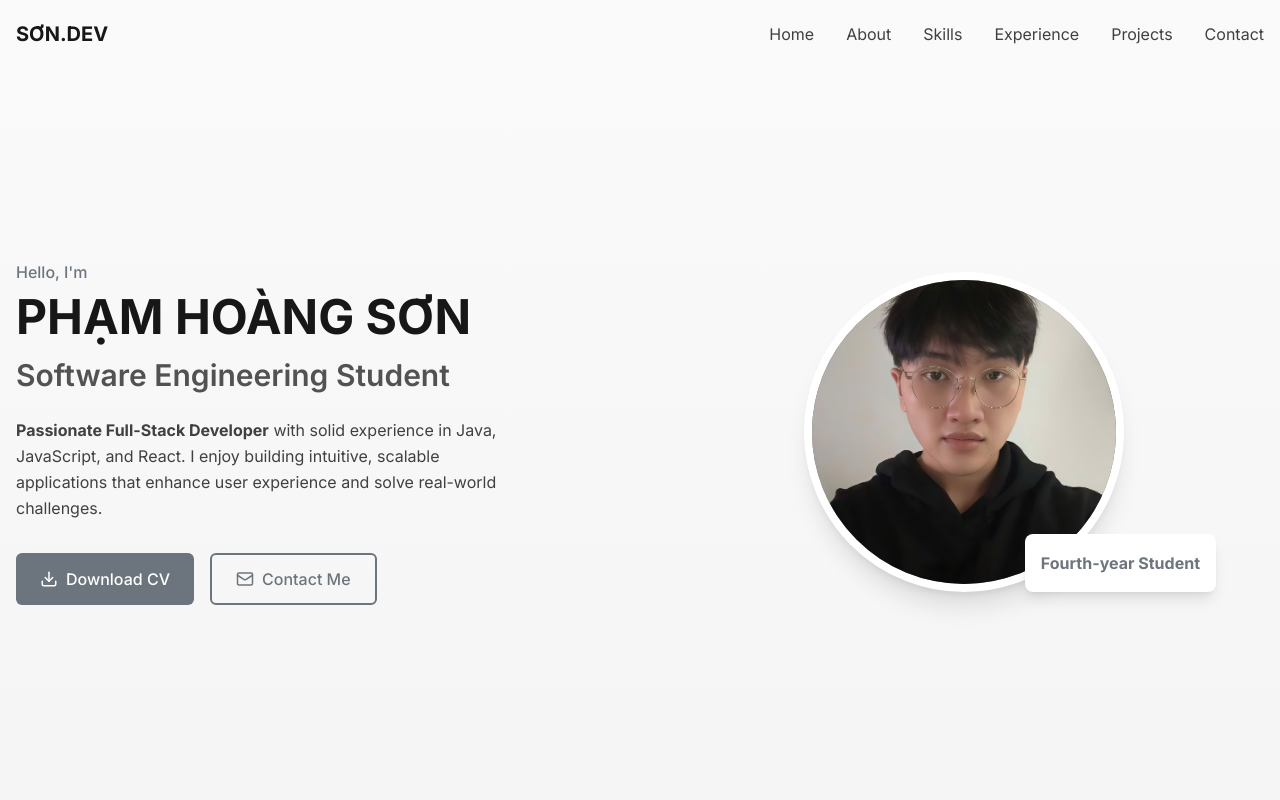
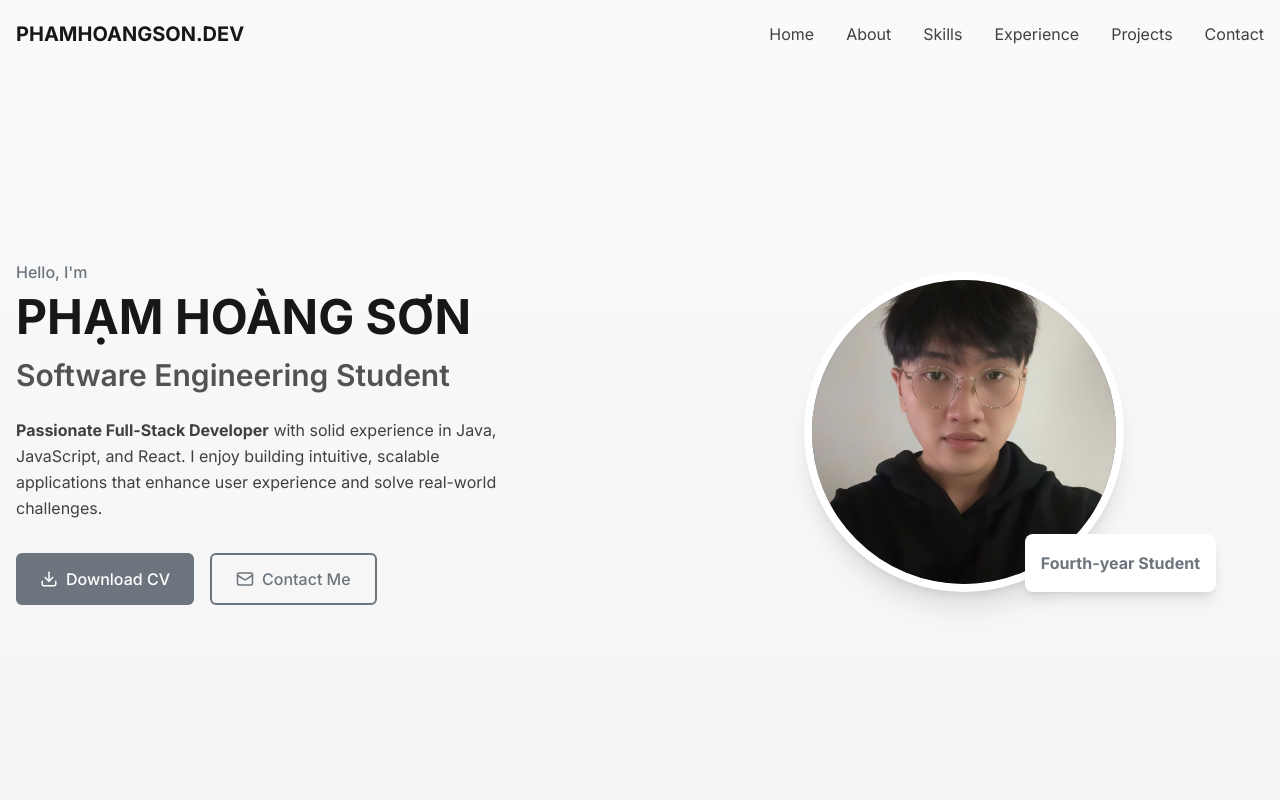
Before and after one commit to hsondz1910/phamhoangson.dev, a React (Vite) app: page / in a window 1280 px wide. Shown: the top 800 px of the page. Built offline with nearby package versions, Linux system fonts and the light colour scheme.

Commit message:
fixed text

```diff
--- a/src/components/Navbar.tsx
+++ b/src/components/Navbar.tsx
@@ -35,7 +35,7 @@ const Navbar: React.FC = () => {
     >
       <div className="container mx-auto px-4 flex justify-between items-center">
         <a href="#home" className="text-xl font-bold text-neutral-900">
-          SƠN.DEV
+          PHAMHOANGSON.DEV
         </a>
 
         {/* Desktop Menu */}
```
